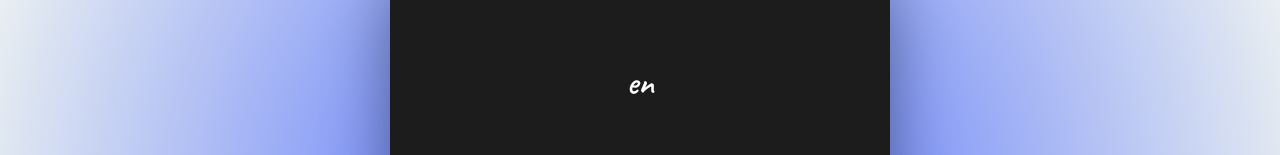
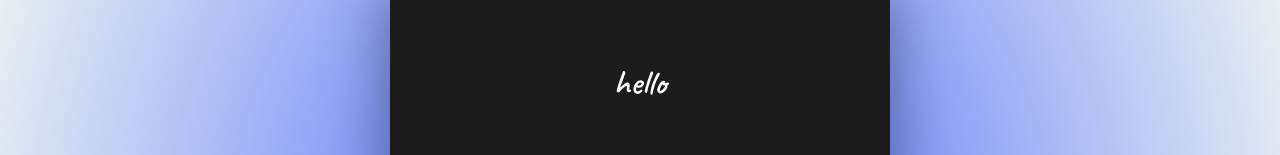
Before and after one commit to myroslav111/learning-languages, a Next.js app: page /CardsPage in a window 1280 px wide. Shown: the part 174-329 px from the top of the page. Built offline with nearby package versions, Linux system fonts and the light colour scheme.

Commit message:
add currentLanguage

```diff
--- a/app/component/screens/PageCards/PageCards.jsx
+++ b/app/component/screens/PageCards/PageCards.jsx
@@ -36,9 +36,17 @@ import { select } from '../../../../styles/SelectCurentLeng.module.scss';
 import dataForSelect from '../../ui/contentSelect';
 import englishWordsTest from '../../../../englishWordsTest.json';
 import germanWordsTest from '../../../../germanWordsTest.json';
-console.log('englishWordsTest', englishWordsTest);
+import { getCardsByCurrentLanguage } from './pageCardsFunctions';
+import { useState } from 'react';
+
 
 const PageCards = () => {
+  const [englishCards, setEnglishCards] = useState(englishWordsTest);
+  const [germanCards, setGermanCards] = useState(germanWordsTest);
+  const [cardIndex, setCardIndex] = useState(0);
+  const [currentLanguage, setCurrentLanguage] = useState('en');
+
+
   return (
     <div>
       <Header>
@@ -53,7 +61,7 @@ const PageCards = () => {
       <MainContent stylesProp={wrapp}>
         <Heading tag="h1" text="Картка" />
         <div className={card}>
-          <Card textForeign="en" textTranslation="ua">
+          <Card textForeign={getCardsByCurrentLanguage(currentLanguage, germanCards, englishCards)[cardIndex].word} textTranslation={getCardsByCurrentLanguage(currentLanguage, germanCards, englishCards)[cardIndex].translation}>
             <Button stylesProp={soundBtn}>
               <AiOutlineNotification />
             </Button>
--- /dev/null
+++ b/app/component/screens/PageCards/pageCardsFunctions.js
@@ -0,0 +1,8 @@
+export const getCardsByCurrentLanguage = (currentLanguage, germanCards, englishCards) => {
+    if (currentLanguage === "en") {
+      return englishCards;
+    }
+     if (currentLanguage === "de") {
+      return germanCards;
+    }
+}
```
